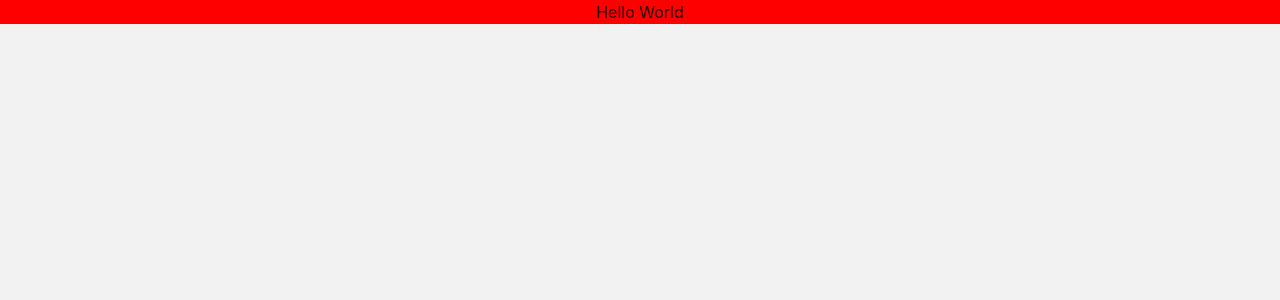
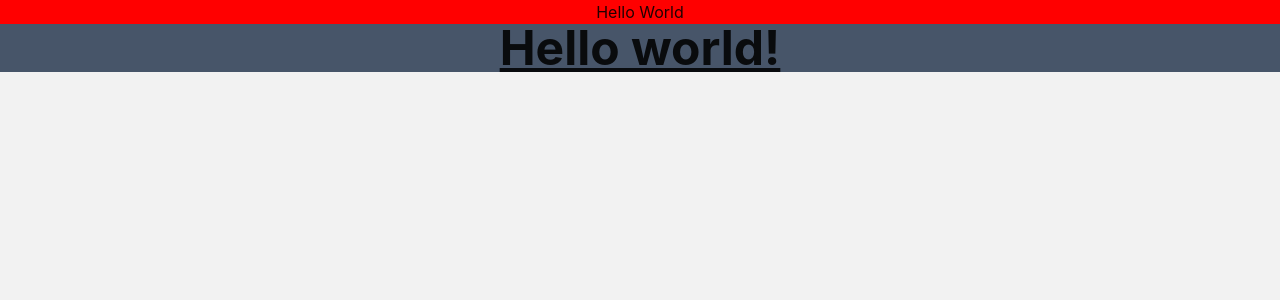
Before and after one commit to AlexisCast/my-dashboard-react, a React (Create React App) app: page / in a window 1280 px wide. Shown: the top 300 px of the page. Built offline with nearby package versions, Linux system fonts and the light colour scheme.

Commit message:
configure tailwind

```diff
--- a/package.json
+++ b/package.json
@@ -48,6 +48,7 @@
     "eslint-plugin-react-hooks": "^4.6.2",
     "eslint-plugin-react-refresh": "^0.4.7",
     "globals": "^15.2.0",
-    "prettier": "^3.2.5"
+    "prettier": "^3.2.5",
+    "tailwindcss": "^3.4.3"
   }
 }
--- a/src/App.jsx
+++ b/src/App.jsx
@@ -4,6 +4,7 @@
   return (
     <div>
       <HelloWorld />
+      <h1 className="text-5xl font-bold underline bg-slate-600">Hello world!</h1>
     </div>
   );
 }
--- a/src/index.css
+++ b/src/index.css
@@ -1,3 +1,7 @@
+@tailwind base;
+@tailwind components;
+@tailwind utilities;
+
 :root {
   font-family: Inter, system-ui, Avenir, Helvetica, Arial, sans-serif;
   line-height: 1.5;
--- /dev/null
+++ b/tailwind.config.js
@@ -0,0 +1,8 @@
+/** @type {import('tailwindcss').Config} */
+module.exports = {
+  content: ['./src/**/*.{js,jsx,ts,tsx}'],
+  theme: {
+    extend: {}
+  },
+  plugins: []
+};
```
Also changed, not shown: 2 other files (tests, documents, lock files or other folders).
